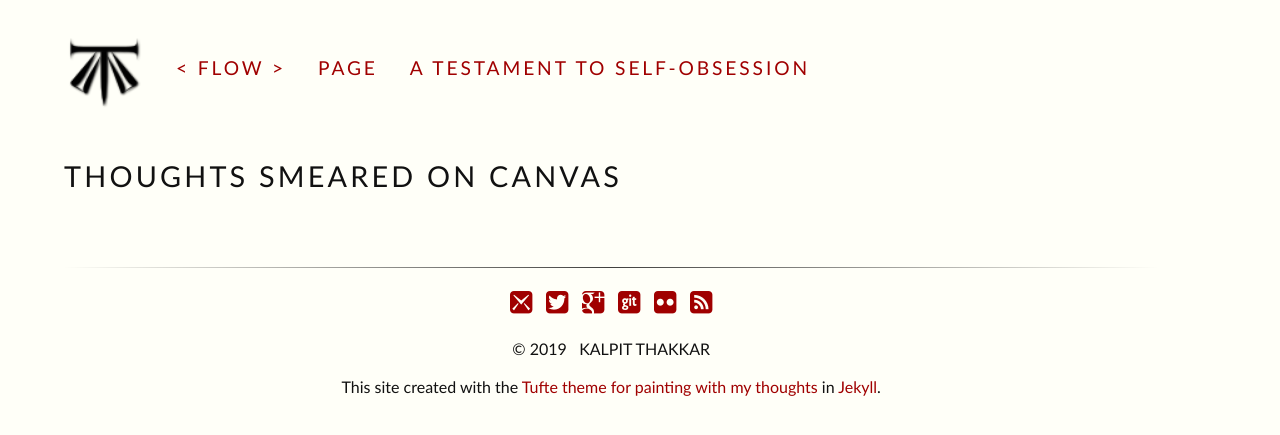
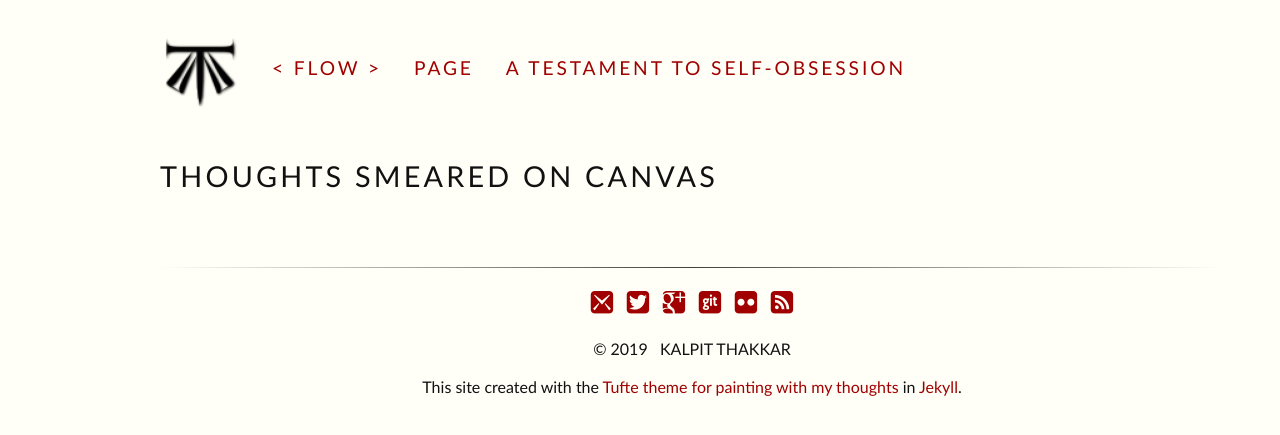
Before and after one commit to kalpitthakkar/traces, a Jekyll site: the page built from index.html, in a window 1280 px wide. Shown: the top 435 px of the page. Built offline with Jekyll 4.4.1, drawn with Linux system fonts in a browser that asks for light colours.

Commit message:
Check index page with default layout:

```diff
--- a/index.html
+++ b/index.html
@@ -1,5 +1,5 @@
 ---
-layout: full-width
+layout: default
 title: Flow
 # Note that this index page uses a full-width layout!
 ---
```
